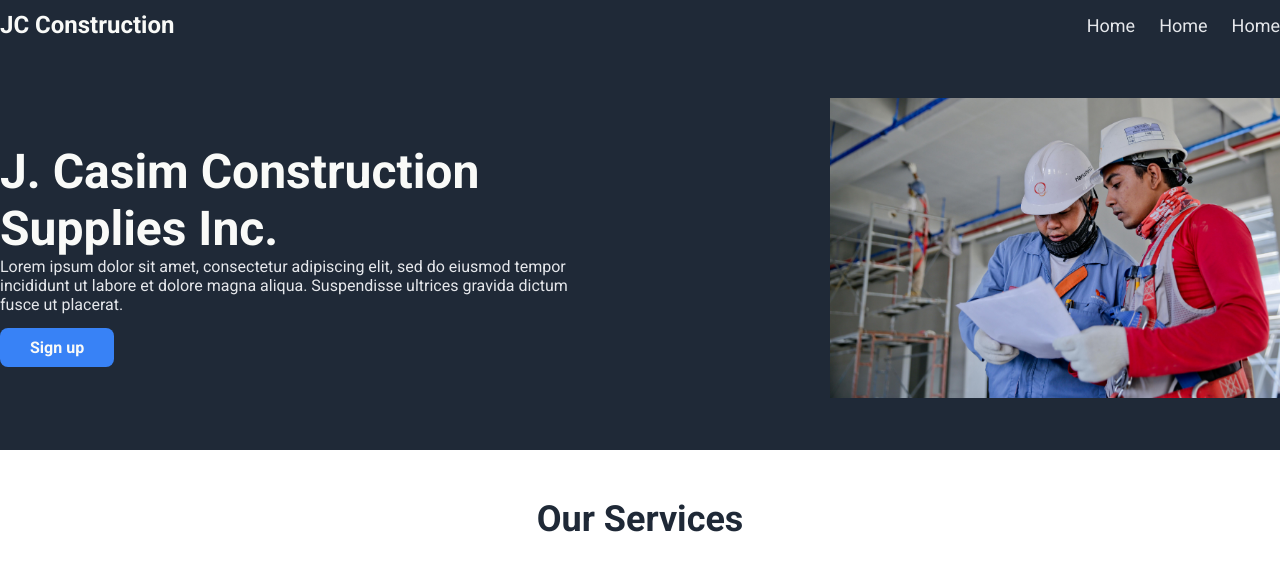
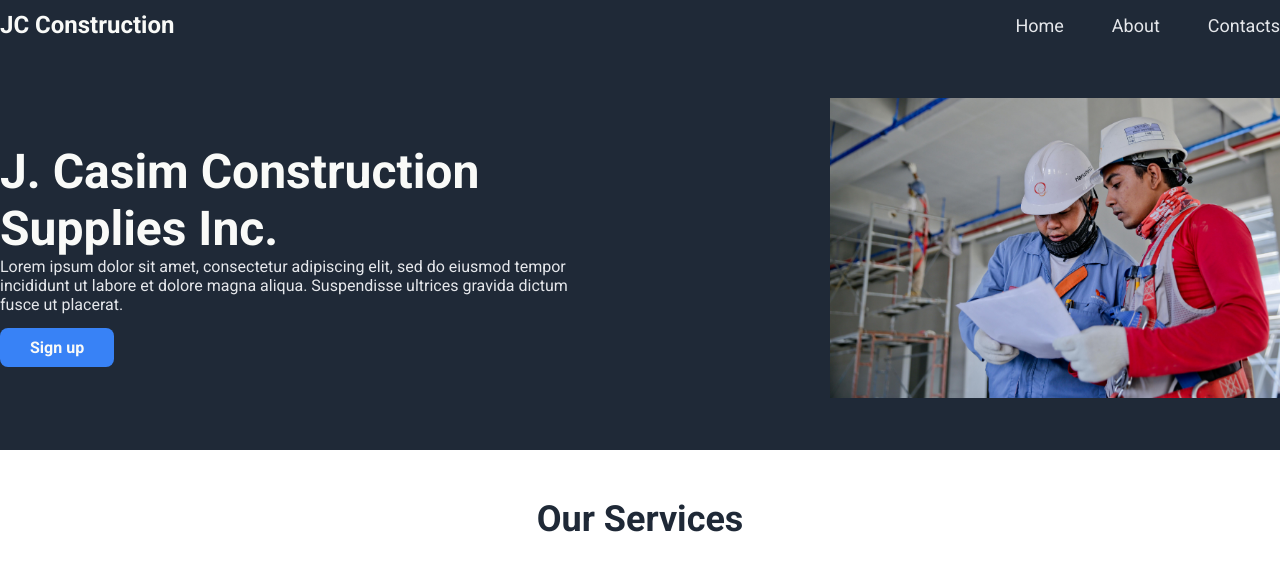
Before and after one commit to danilocasim/landing-page, a plain HTML site: page index.html in a window 1280 px wide. Shown: the top 585 px of the page. Drawn offline with Linux system fonts and the light colour scheme; grey boxes are pictures that could not be loaded.

Commit message:
Fix the nav list, widing the gap and fix the typos

```diff
--- a/index.html
+++ b/index.html
@@ -21,8 +21,8 @@
           <div class="logo">JC Construction</div>
           <ul>
             <li><a href="#">Home</a></li>
-            <li><a href="#">Home</a></li>
-            <li><a href="#">Home</a></li>
+            <li><a href="#">About</a></li>
+            <li><a href="#">Contacts</a></li>
           </ul>
         </nav>
         <div class="hero-container">
--- a/styles.css
+++ b/styles.css
@@ -43,7 +43,7 @@ nav .logo {
 nav ul {
   list-style-type: none;
   display: flex;
-  gap: 24px;
+  gap: 48px;
   font-size: 18px;
   color: #e5e7eb;
 }
```
